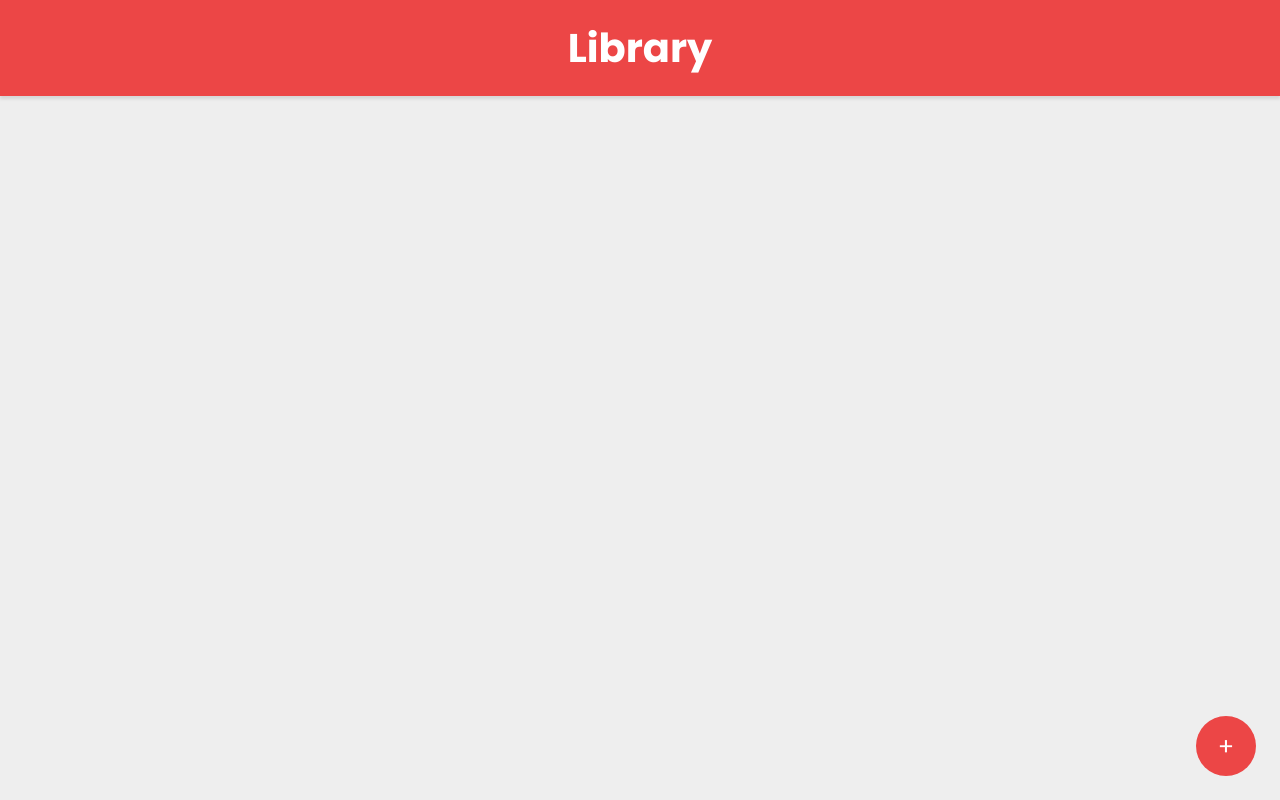
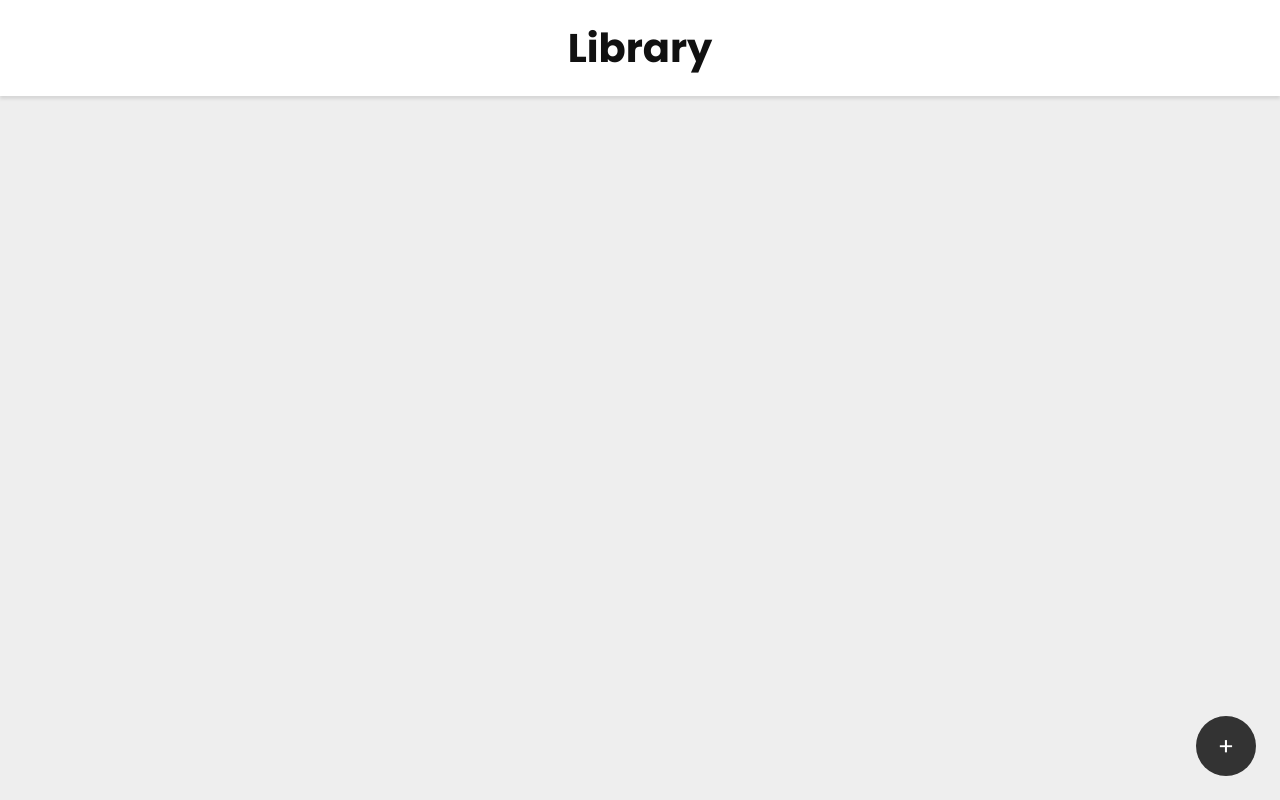
Before and after one commit to rajshekhar26/Library, a plain HTML site: page index.html in a window 1280 px wide. Drawn offline with Linux system fonts and the light colour scheme.

Commit message:
Use only black and white colors

```diff
--- a/styles.css
+++ b/styles.css
@@ -3,8 +3,6 @@
 	--white2: #eee;
 	--black1: #111;
 	--black2: #333;
-	--primary: #ec4646;
-	--primary-alt: #e92a2a;
 	--ff-body: 'Poppins', sans-serif;
 }
 
@@ -27,18 +25,18 @@ body {
 h1,
 h2,
 h3 {
+	color: var(--black1);
 	line-height: 1.2;
 }
 
 h1 {
-	color: var(--white1);
 	text-align: center;
 	font-size: 2.5rem;
 }
 
 header {
 	padding: 1.5em 0;
-	background-color: var(--primary);
+	background-color: var(--white1);
 	box-shadow: 0 0.2em 0.2em rgba(0, 0, 0, 0.1);
 }
 
@@ -76,15 +74,9 @@ button:focus {
 	height: 2.5em;
 	font-size: 1.5rem;
 	border-radius: 50%;
-	background-color: var(--primary);
 	transition: transform 0.1s ease-in-out;
 	z-index: 1;
 	-webkit-tap-highlight-color: transparent;
-}
-
-.btn-add-book:focus,
-.btn-add-book:hover {
-	background-color: var(--primary-alt);
 }
 
 form {
```
